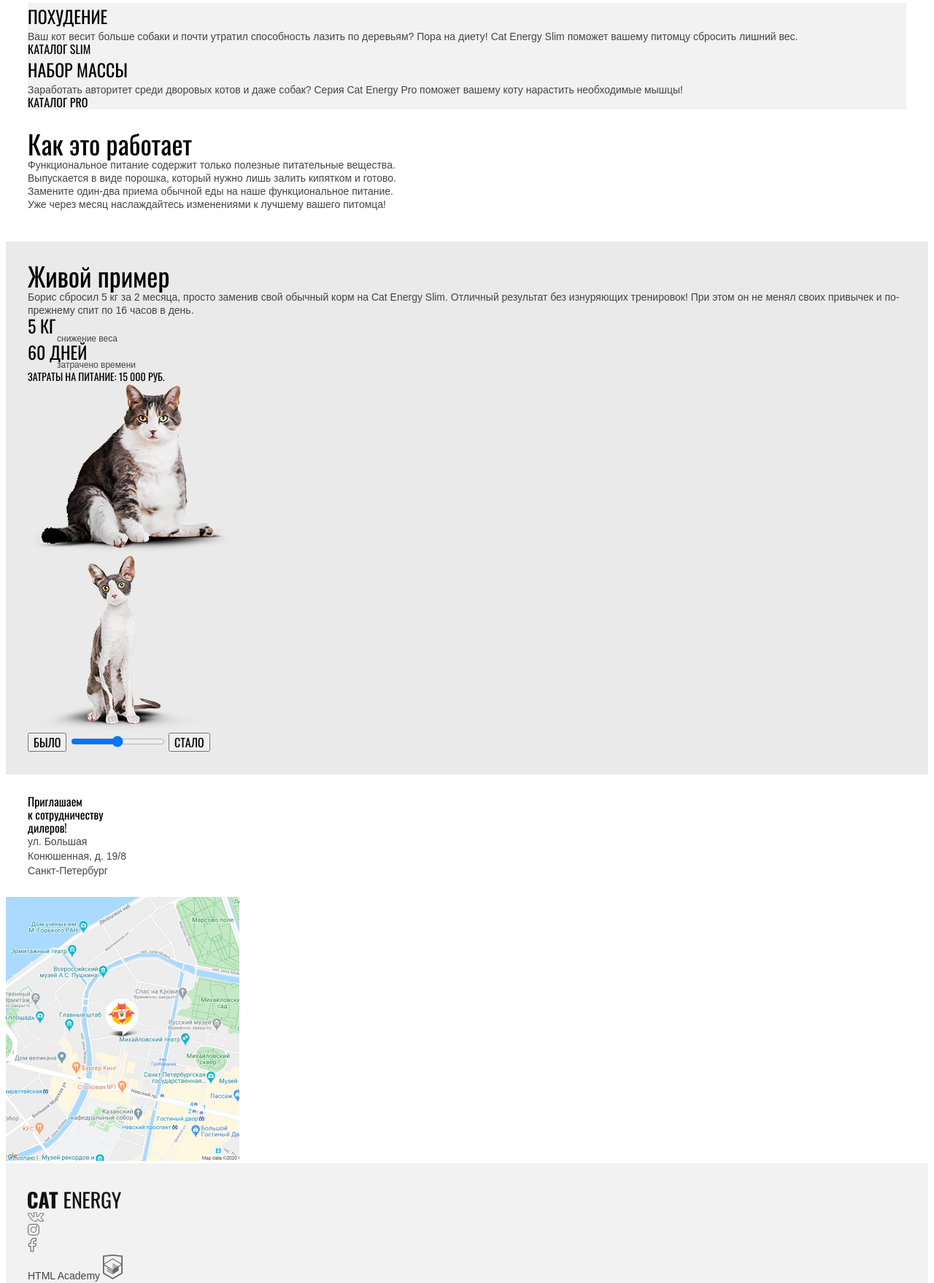
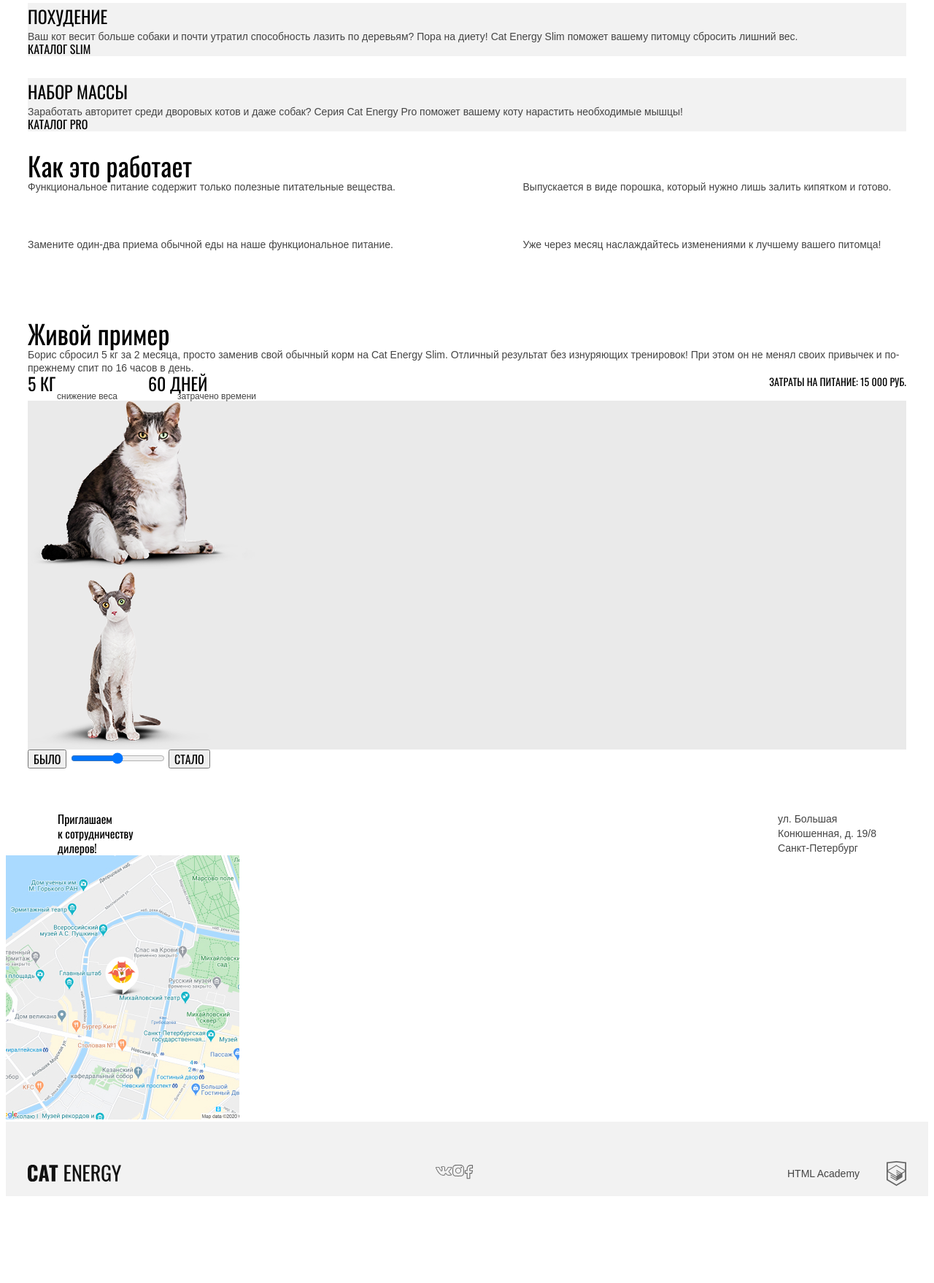
Before and after one commit to AnastasiiaBos/Cat-energy-food, a website: page source/index.html in a window 1280 px wide. Shown: the part 441-2199 px from the top of the page at 73% size. After the commit the page ends 2106 px from the top, so only its background shows below. Drawn offline with nearby package versions, Linux system fonts and the light colour scheme; files that its build step writes are made by us from their sources.

Commit message:
Адаптивная сетка мейн и футер главной страницы

```diff
--- a/source/index.html
+++ b/source/index.html
@@ -7,7 +7,8 @@
     <link rel="stylesheet" href="css/style.css">
   </head>
   <body class="page__body">
-    <header class="page-header wrapper">
+    <header class="page-header">
+      <div class="wrapper">
         <div class="page-header__logo-container">
           <a class="page-header__logo">
             <img src="img/logo-mobile.svg" width="34" height="38" alt="Логотип интернет-магазина «Кэт энерджи»">
@@ -33,6 +34,7 @@
             </li>
           </ul>
         </nav>
+      </div>
     </header>
     <main class="page-main">
       <h1 class="visually-hidden">Интернет-магазин «Кэт энерджи»</h1>
@@ -89,8 +91,10 @@
       </section>
       <section class="stats">
         <div class="wrapper">
+          <div class="stats__text-container">
             <h2 class="stats__title">Живой пример</h2>
             <p class="stats__text">Борис сбросил 5 кг за 2 месяца, просто заменив свой обычный корм на Cat Energy Slim. Отличный результат без изнуряющих тренировок! При этом он не менял своих привычек и по-прежнему спит по 16 часов в день.</p>
+            <div class="stats__container">
               <dl class="stats__list">
                 <div class="stats__item">
                   <dt class="stats__number">
@@ -113,6 +117,9 @@
                 <span>Затраты на питание:</span>
                 <span>15 000 РУБ.</span>
               </div>
+            </div>
+          </div>
+          <div class="stats__slider-container">
             <ul class="stats__slider slider">
               <li class="slider__item slider__item--current">
                 <img src="img/before-mobile.png" width="311" height="232" alt="Кот до функционального питания">
@@ -125,11 +132,13 @@
             <input class="slider__range" type="range" min="0" max="100">
             <button class="slider__button" type="button">Стало</button>
           </div>
+        </div>
       </section>
     </main>
     <footer class="page-footer">
       <section class="page-footer__contacts contacts">
         <div class="wrapper">
+          <div class="contacts__container">
             <h2 class="visually-hidden">Как нас найти</h2>
             <p class="contacts__text">
               Приглашаем<br>
@@ -142,12 +151,13 @@
               <span class="contacts__city">Санкт-Петербург</span>
             </p>
           </div>
-      </section>
+        </div>
         <a class="page-footer__map" href="https://yandex.ru/maps/">
           <img src="img/map.jpg" width="320" height="362" alt="Как нас найти">
           <!-- разобраться с маркером -->
         </a>
-      <div class="page-footer__bottom wrapper">
+        <div class="page-footer__bottom ">
+          <div class="wrapper">
             <a class="page-footer__logo-name" href="#">
               <img src="img/logo-mobile-name.svg" width="128" height="24" alt="Кэт энерджи">
             </a>
@@ -179,14 +189,16 @@
                   </a>
                 </li>
               </ul>
+            </section>
             <a class="page-footer__copyright" href="https://htmlacademy.ru/intensive/adaptive">
               <span>HTML Academy</span>
               <svg width="27" height="34" viewBox="0 0 27 34" fill="none" xmlns="http://www.w3.org/2000/svg">
                 <path d="M13.6426 0.0157537L13.5 0L0 1.40733V26.0129L13.5 34L27 26.0129V1.40733L13.6426 0.0157537ZM25.2344 25.0151L13.5 31.9573L1.76561 25.0151V14.9293L13.4507 21.8451L13.4701 23.0984L5.45351 18.3548L5.44295 19.5801L13.4894 24.3885L13.5088 25.675L5.46408 20.9174L5.45351 22.1427L13.5 26.9511L21.6239 22.1182V20.8929V16.909L25.2432 14.7595L25.2344 25.0151ZM25.2344 13.4519L22.0147 15.3319L20.5325 16.2071L13.4666 12.0201L13.456 13.2454L19.4957 16.818L19.4429 16.8495L19.3126 16.9247L18.4536 17.4166L13.4666 14.4689L13.456 15.6942L17.3921 18.0222L16.4591 18.6314L16.438 18.6436L13.4666 16.902L13.456 18.1273L15.4029 19.2615L13.4155 20.4483L1.7973 13.5762L13.4349 6.61831L25.2344 13.4519ZM25.2344 12.2266L13.4401 5.31075L1.76561 12.2196V2.9897L13.5 1.76442L25.2344 2.9897V12.2266Z" fill="#666666"/>
               </svg>
             </a>
+          </div>
+        </div>
       </section>
-    </div>
     </footer>
   </body>
 </html>
--- a/source/less/blocks/contacts.less
+++ b/source/less/blocks/contacts.less
@@ -7,9 +7,24 @@
   }
 }
 
+.contacts__container {
+  display: flex;
+  justify-content: space-between;
+
+  @media (min-width: @tablet-width) {
+    padding-right: 41px;
+    padding-left: 41px;
+  }
+
+  @media (min-width: @desktop-width) {
+    width: 405px;
+    padding: 62.31px 89px 51.27px 76px;
+  }
+}
+
 .contacts__text {
   font-size: 16px;
-  line-height: 18px;
+  line-height: 20px;
   .text-style-none ();
 }
 
--- a/source/less/blocks/page-footer.less
+++ b/source/less/blocks/page-footer.less
@@ -1,6 +1,16 @@
-.page-footer__bottom {
+.page-footer__bottom .wrapper {
   padding-top: 39px;
   background-color: @basic-light-grey;
+  display: flex;
+  flex-direction: column;
+  align-items: center;
+
+  @media (min-width: @tablet-width) {
+    display: flex;
+    flex-direction: row;
+    justify-content: space-between;
+    align-items: center;
+  }
 }
 
 .page-footer__logo-name {
@@ -11,4 +21,12 @@
 .page-footer__copyright {
   .font-arial ();
   line-height: 20px;
+  display: flex;
+  justify-content: space-between;
+  align-items: center;
+  width: 100%;
+
+  @media (min-width: @tablet-width) {
+    width: 163px;
+  }
 }
--- a/source/less/blocks/page-header.less
+++ b/source/less/blocks/page-header.less
@@ -1,18 +1,13 @@
 .page-header {
+  padding-top: 10px;
+  padding-bottom: 17.39px;
+}
+
+.page-header .wrapper {
   display: flex;
   justify-content: space-between;
   align-items: center;
-  padding-top: 10px;
-  padding-bottom: 17.39px;
   background-color: @basic-white;
-
-  @media (min-width: @tablet-width) {
-    max-width: 1220px;
-  }
-
-  @media (min-width: @desktop-width) {
-    width: 1220px;
-  }
 }
 
 .page-header__logo-container {
--- a/source/less/blocks/page.less
+++ b/source/less/blocks/page.less
@@ -3,6 +3,7 @@
 }
 
 .page__body {
+  min-height: 100%;
   font-family: "Oswald", "Arial", sans-serif;
   font-size: 14px;
   font-weight: 400;
--- a/source/less/blocks/programs.less
+++ b/source/less/blocks/programs.less
@@ -4,10 +4,29 @@
 
 .programs__list {
   .list-style-none ();
+  display: flex;
+  flex-direction: column;
+
+  @media (min-width: @desktop-width) {
+    display: flex;
+    flex-direction: row;
+  }
 }
 
 .programs__item {
   background-color: @basic-light-grey;
+}
+
+.programs__item:not(:last-child) {
+  margin-bottom: 20px;
+
+  @media (min-width: @tablet-width) {
+    margin-bottom: 30px;
+  }
+
+  @media (min-width: @desktop-width) {
+    margin-right: 80px;
+  }
 }
 
 .programs__title {
--- a/source/less/blocks/promo.less
+++ b/source/less/blocks/promo.less
@@ -5,6 +5,15 @@
   background-repeat: no-repeat;
   padding-top: 27px;
   margin-bottom: 22px;
+
+  @media (min-width: @tablet-width) {
+    background-image: none;
+    color: @basic-black;
+  }
+
+  @media (min-width: @desktop-width) {
+    color: @basic-black;
+  }
 }
 
 .promo__title {
--- a/source/less/blocks/scheme.less
+++ b/source/less/blocks/scheme.less
@@ -10,8 +10,22 @@
 
 .scheme__list {
   .list-style-none ();
+  display: flex;
+  flex-direction: column;
+
+  @media (min-width: @tablet-width) {
+    display: grid;
+    grid-template-columns: 1fr 1fr;
+    gap: 37px 153px;
+  }
+
+  @media (min-width: @desktop-width) {
+    grid-template-columns: repeat(4, 245px);
+    column-gap: 80px;
+  }
 }
 
 .scheme__item {
   .font-arial ();
+  margin-bottom: 24px;
 }
--- a/source/less/blocks/social.less
+++ b/source/less/blocks/social.less
@@ -1,3 +1,7 @@
 .social__list {
   .list-style-none ();
+  display: flex;
+  justify-content: center;
+  padding-top: 20px;
+  padding-bottom: 20px;
 }
--- a/source/less/blocks/stats.less
+++ b/source/less/blocks/stats.less
@@ -2,6 +2,21 @@
   background-color: @special-grey;
   padding-top: 27px;
   padding-bottom: 31px;
+
+  @media (min-width: @tablet-width) {
+    background-color: @basic-white;
+  }
+
+  @media (min-width: @desktop-width) {
+    background-color: @special-grey;
+  }
+}
+
+.stats .wrapper {
+  @media (min-width: @desktop-width) {
+    display: grid;
+    grid-template-columns: 1fr 1fr;
+  }
 }
 
 .stats__title {
@@ -15,8 +30,25 @@
   .text-style-none ();
 }
 
+.stats__container {
+  @media (min-width: @tablet-width) {
+    display: flex;
+    justify-content: space-between;
+  }
+}
+
 .stats__list {
   .text-style-none ();
+  display: flex;
+  justify-content: space-between;
+}
+
+.stats__item:not(:last-child) {
+  margin-right: 31px;
+
+  @media (min-width: @tablet-width) {
+    margin-right: 42px;
+  }
 }
 
 .stats__number {
@@ -37,4 +69,8 @@
 
 .stats__slider {
   .list-style-none ();
+
+  @media (min-width: @tablet-width) {
+    background-color: @special-grey;
+  }
 }
--- a/source/less/global/global.less
+++ b/source/less/global/global.less
@@ -31,6 +31,8 @@
   margin: 0 auto;
   padding-right: 20px;
   padding-left: 20px;
+  min-width: 320px;
+  max-width: 1220px;
 
   @media (min-width: @tablet-width) {
     padding-right: 30px;
```
Lines whose indentation alone changed are shown as unchanged.
